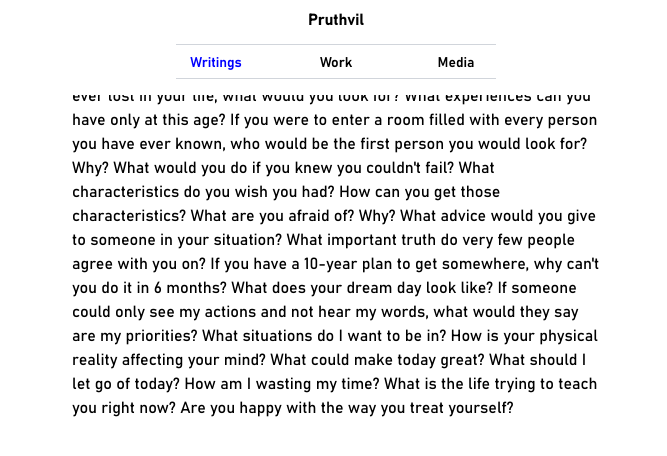
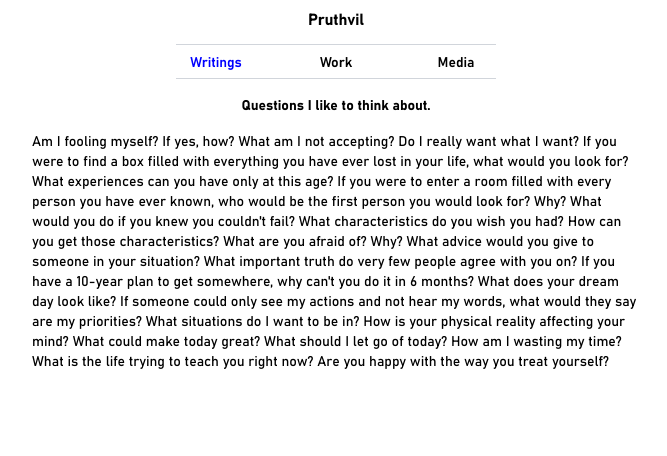
Before and after one commit to pruthvill/blog, a Next.js app: page /writings/posts/questions in a window 1280 px wide. Shown: the top 456 px of the page, without its empty margins (304-971 px from the left). Built offline with nearby package versions, Linux system fonts and the light colour scheme.

Commit message:
Update page.tsx

```diff
--- a/app/writings/posts/questions/page.tsx
+++ b/app/writings/posts/questions/page.tsx
@@ -1,21 +1,11 @@
-import Header from "@/app/components/Header";
-import Link from "next/link";
+import Post from "@/app/components/Post";
 
-const Media = () => {
-  return (
-    <div className="pruthvil  ">
-      <Header />
-
-      <div className="max-w-xl mx-auto sm:px-6">
-        <h2 className="text-center text-lg font-bold mb-2 ">
-         On Advices
-        </h2>
-
-        <div className="flex flex-col mx-auto  ">
-          <ul className="flex flex-col gap-4 ">
-            <li>
-              <p className="mb-4 ">
-               Am I fooling myself? If yes, how?
+const QustionsPost = () => {
+  const postData = {
+    title: "Questions I like to think about.",
+    content: (
+      <>
+       Am I fooling myself? If yes, how?
 What am I not accepting?
 Do I really want what I want?
 If you were to find a box filled with everything you have ever lost in your life, what would you look for?
@@ -35,22 +25,11 @@ What could make today great?
 What should I let go of today?
 How am I wasting my time?
 What is the life trying to teach you right now?
-                Are you happy with the way you treat yourself?
+                Are you happy with the way you treat yourself?      </>
+    ),
+  };
 
-              </p>
-              <p className="mb-4 "> </p>
-
-
-
-              <p className="mb-4 "> </p>
-              <p className="mb-4 "> </p>
-              <p className="mb-4 "> </p>
-            </li>
-          </ul>
-        </div>
-      </div>
-    </div>
-  );
+  return <Post {...postData} />;
 };
 
-export default Media;
+export default QustionsPost;
```
